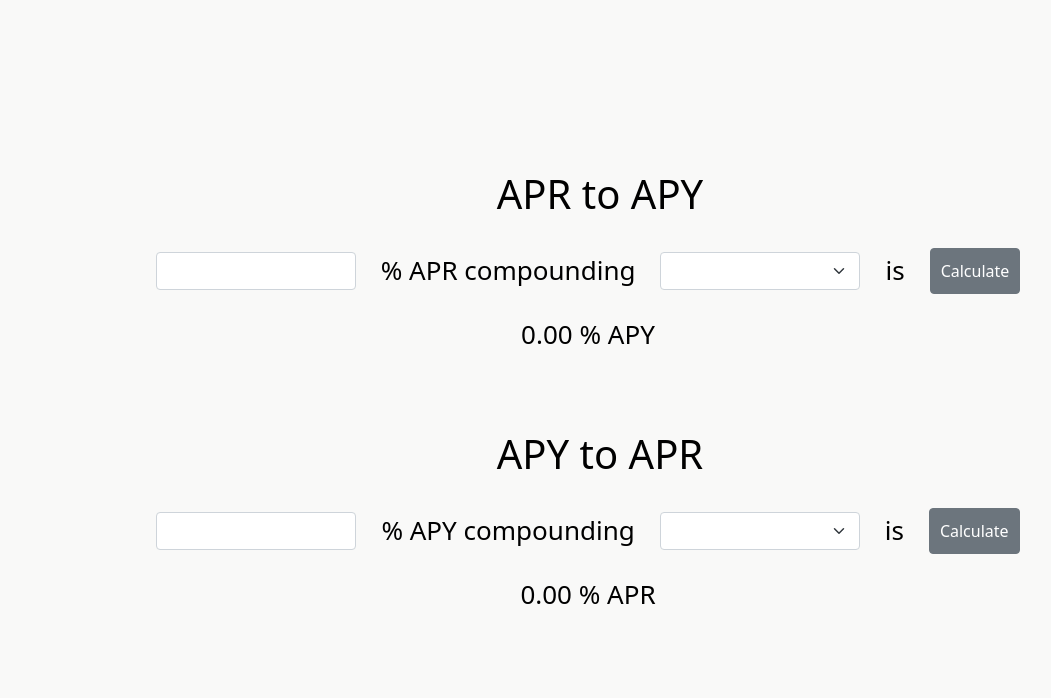
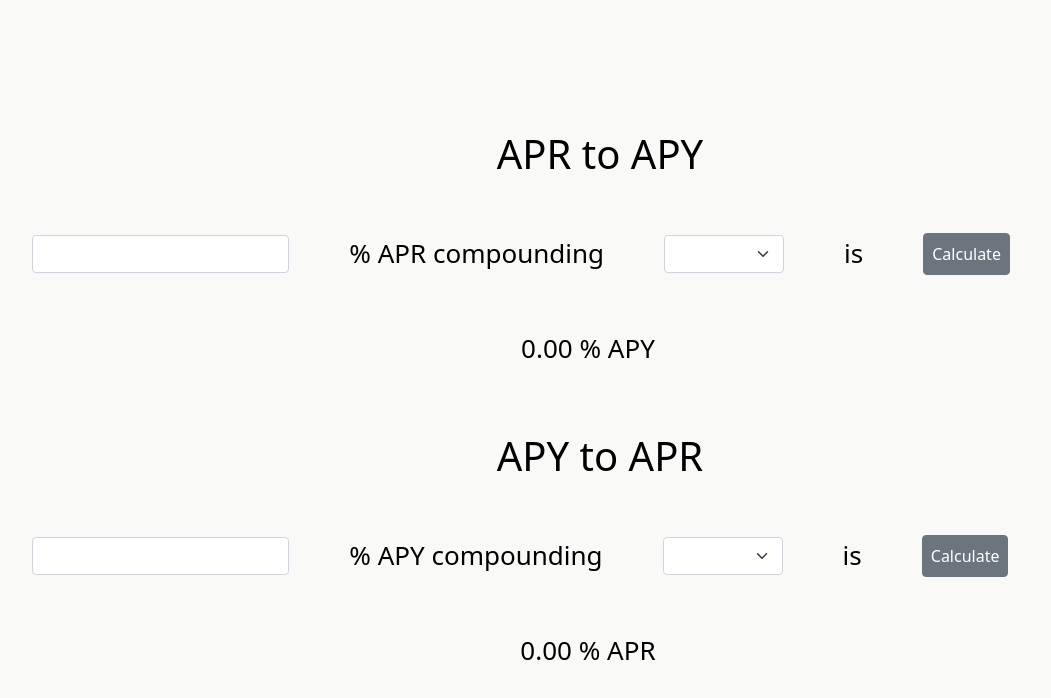
Before and after one commit to Laurent34000/aprtoapy, a React (Create React App) app in the folder ata/: page / in a window 1280 px wide. Shown: the top 698 px of the page, without its empty margins (40-1091 px from the left). Built offline with nearby package versions, Linux system fonts and the light colour scheme.

Commit message:
hook commit 1

```diff
--- a/ata/src/App.js
+++ b/ata/src/App.js
@@ -1,13 +1,11 @@
 import './App.css';
-import AprToApy from './components/AprToApy';
-import ApyToApr from './components/ApyToApr';
+import AprToApy from './hookscomponents/AprToApy';
+import ApyToApr from './hookscomponents/ApyToApr';
 
 function App() {
   return (
     <div className="App">
       <header>
-
-
 
       </header>
 
--- /dev/null
+++ b/ata/src/hookscomponents/ApyToApr.js
@@ -0,0 +1,55 @@
+import React, {useState} from 'react';
+
+const ApyToApr = () => {
+
+       const [yourApy, setYourApy] = useState("")
+       const [period, setPeriod] = useState("")
+       const [total, setTotal] = useState("")
+
+       const handleTotal = (e) => {
+            e.preventDefault()
+            setTotal (((Math.pow (1+ (Number(yourApy/100)) , (1/period))) -1) * period * 100)
+       }
+
+
+
+    return (
+        <div>
+               <h1 className='pt-5'>APY to APR</h1>
+
+               <div className='d-inline-flex'>
+               <form className="row align-items-center w-100" onSubmit={handleTotal}>
+
+<input className="form-control w-auto" type="text" value={yourApy} onChange={(e) => setYourApy (e.target.value)}></input>
+
+<span className='w-auto m-5'>% APY compounding</span>
+
+<select class="form-select w-auto"value={period} onChange={(e) => setPeriod(Number(e.target.value))}>
+        <option value=""></option>
+        <option value="1">annualy</option>
+        <option value="2">semester</option>
+        <option value="12">monthly</option>
+        <option value="52">weekly</option>
+        <option value="365">daily</option>
+</select>
+
+<span className='w-auto m-5'>is</span>
+
+    <button class="btn btn-secondary w-auto p-2" type="submit" >Calculate</button>
+
+<p className='pt-2'>{isNaN(Number(total).toFixed(2)) ? ("0.00") : (Number(total).toFixed(2))} % APR</p>
+
+    </form>
+
+               </div>
+
+
+
+        </div>
+
+
+          )
+
+}
+
+export default ApyToApr;
```
